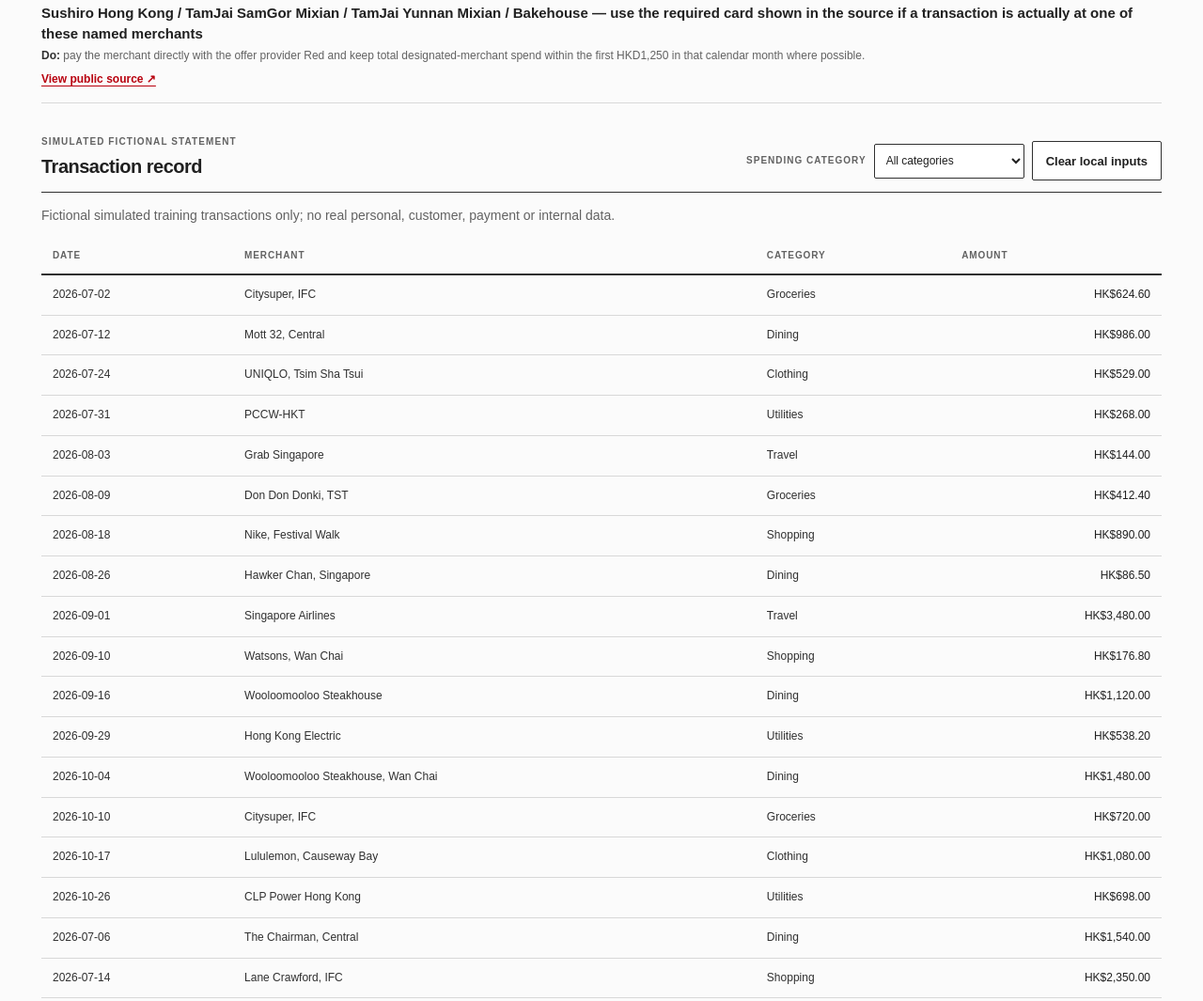
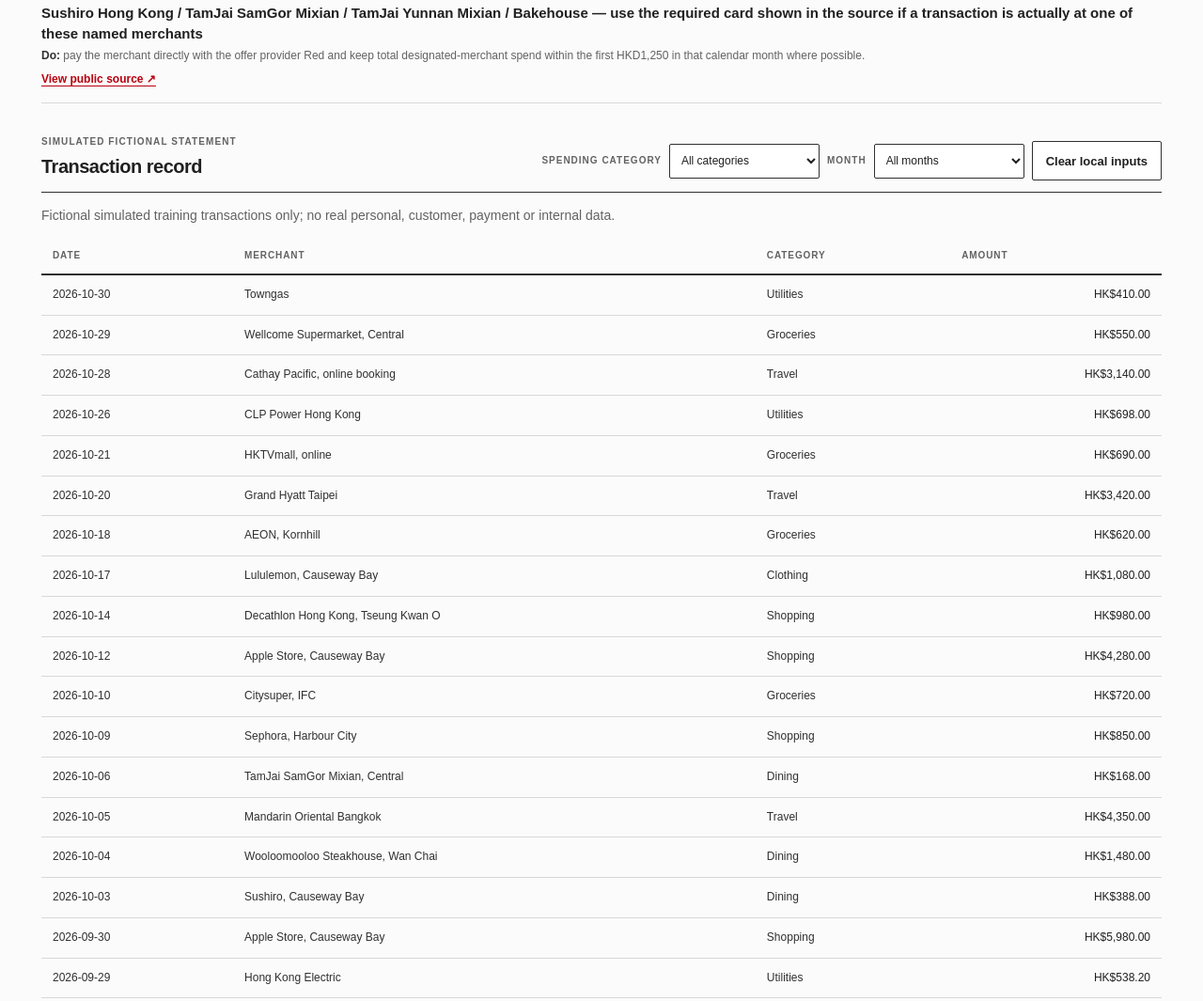
Before and after one commit to jacky-chan-0123/vm2-sgd-playground-uc1, a plain HTML site: page r-offers/index.html in a window 1280 px wide. Shown: the part 3052-4117 px from the top of the page at 94% size. Drawn offline with Linux system fonts and the light colour scheme.

Commit message:
Add month filtering and date ordering to ledger

```diff
--- a/r-offers/index.html
+++ b/r-offers/index.html
@@ -133,6 +133,7 @@
     .no-match li { margin: 8px 0; }
 
     .ledger-toolbar { display: flex; align-items: center; gap: 8px; }
+    .ledger-filter { display: flex; align-items: center; gap: 8px; }
     .ledger-toolbar label { color: var(--muted); font-size: 10px; font-weight: 700; letter-spacing: .1em; text-transform: uppercase; }
     .select { height: 37px; min-width: 160px; padding: 0 8px; border: 1px solid var(--charcoal); border-radius: var(--radius); background: var(--white); color: var(--ink); font-size: 12px; }
     .table-wrap { overflow: auto; border-bottom: 1px solid var(--line); }
@@ -205,7 +206,9 @@
       .section-toolbar { align-items: flex-start; flex-direction: column; }
       .status-pill { align-self: flex-end; }
       .ledger-toolbar { width: 100%; flex-wrap: wrap; }
-      .ledger-toolbar .secondary { margin-left: auto; }
+      .ledger-filter { flex: 1 1 200px; justify-content: space-between; }
+      .ledger-filter .select { min-width: 0; max-width: 60%; }
+      .ledger-toolbar .secondary { margin-left: 0; }
       /* Four ledger columns fit narrow screens without page-level overflow. */
       .table-wrap { overflow-x: hidden; }
       .transactions { min-width: 0; table-layout: fixed; }
@@ -276,10 +279,10 @@
     </section>
 
     <section class="section" id="statements">
-      <div class="section-heading"><div><div class="eyebrow">Simulated fictional statement</div><h2>Transaction record</h2></div><div class="ledger-toolbar"><label for="statementFilter">Spending category</label><select class="select" id="statementFilter"><option value="All">All categories</option></select><button class="secondary" id="clearExtras" type="button">Clear local inputs</button></div></div>
+      <div class="section-heading"><div><div class="eyebrow">Simulated fictional statement</div><h2>Transaction record</h2></div><div class="ledger-toolbar"><div class="ledger-filter"><label for="statementFilter">Spending category</label><select class="select" id="statementFilter"><option value="All">All categories</option></select></div><div class="ledger-filter"><label for="monthFilter">Month</label><select class="select" id="monthFilter"><option value="All">All months</option></select></div><button class="secondary" id="clearExtras" type="button">Clear local inputs</button></div></div>
       <p class="meta">Fictional simulated training transactions only; no real personal, customer, payment or internal data.</p>
       <div class="table-wrap"><table class="transactions"><thead><tr><th>Date</th><th>Merchant</th><th>Category</th><th>Amount</th></tr></thead><tbody id="transactionRows"></tbody></table></div>
-      <div class="empty" id="emptyTransactions" hidden>No simulated transactions are in this category.</div>
+      <div class="empty" id="emptyTransactions" hidden>No simulated transactions match the selected category and month.</div>
     </section>
 
     <footer class="footer"><p><strong>R Offers is a local training monitor.</strong> Local charges remain in this browser session only.</p><p>Daily snapshot · Public-source links included · No live customer or payment data requested.</p></footer>
@@ -422,11 +425,20 @@
         const categories = [...new Set(allTx().map(item => item.category))].sort();
         filter.innerHTML = '<option value="All">All categories</option>' + categories.map(category => `<option value="${escapeHTML(category)}">${escapeHTML(labels[category] || category)}</option>`).join('');
         filter.value = selection === 'All' || categories.includes(selection) ? selection : 'All';
-        const records = allTx().filter(item => filter.value === 'All' || item.category === filter.value);
+        const monthFilter = document.getElementById('monthFilter');
+        const monthSelection = monthFilter.value || 'All';
+        const months = [...new Set(allTx().map(item => String(item.date || '').slice(0, 7)).filter(month => /^\d{4}-(0[1-9]|1[0-2])$/.test(month)))].sort().reverse();
+        monthFilter.innerHTML = '<option value="All">All months</option>' + months.map(month => `<option value="${month}">${month}</option>`).join('');
+        monthFilter.value = monthSelection === 'All' || months.includes(monthSelection) ? monthSelection : 'All';
+        const records = allTx().map((item, index) => ({ item, index }))
+          .filter(({ item }) => (filter.value === 'All' || item.category === filter.value) && (monthFilter.value === 'All' || String(item.date).slice(0, 7) === monthFilter.value))
+          .sort((a, b) => String(b.item.date).localeCompare(String(a.item.date)) || a.index - b.index)
+          .map(({ item }) => item);
         document.getElementById('transactionRows').innerHTML = records.map(item => `<tr><td>${escapeHTML(item.date)}</td><td>${escapeHTML(item.merchant)}</td><td>${escapeHTML(labels[item.category] || item.category)}</td><td class="amount">${fmtTransaction(Number(item.amount))}</td></tr>`).join('');
         document.getElementById('emptyTransactions').hidden = records.length > 0;
       }
       document.getElementById('statementFilter').onchange = renderTransactions;
+      document.getElementById('monthFilter').onchange = renderTransactions;
       function renderFilters() {
         const categories = ['All', ...Object.keys(colors)];
         document.getElementById('filters').innerHTML = categories.map(category => `<button class="chip" aria-pressed="${category === selected}" data-category="${category}">${category === 'All' ? 'All offers' : escapeHTML(labels[category])}</button>`).join('');
```
